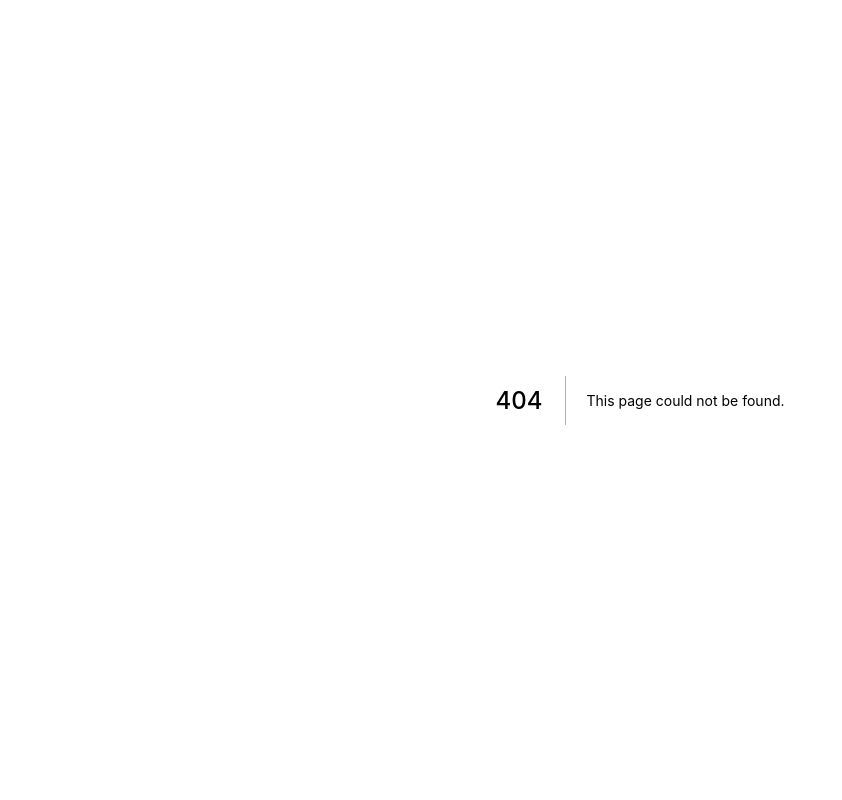
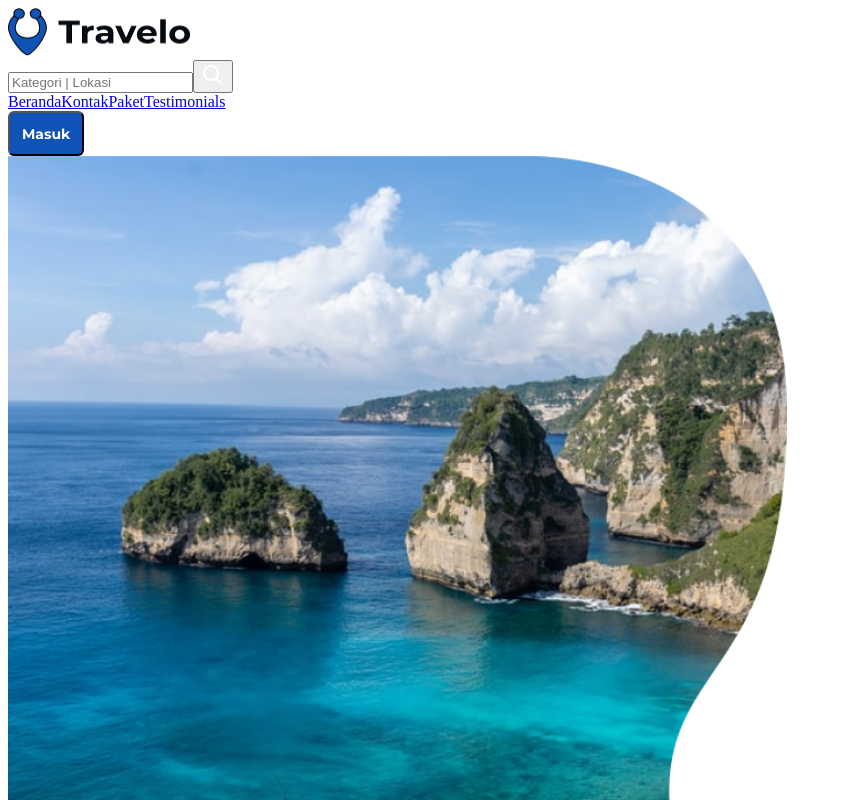
Before and after one commit to ahmadsanny2/travelo, a Next.js app: page /login in a window 1280 px wide. Before the commit this address had no page. Shown: the top 800 px of the page, without its empty margins (0-842 px from the left). Built offline with nearby package versions, Linux system fonts and the light colour scheme.

Commit message:
Create LoginPage

```diff
--- /dev/null
+++ b/pages/login/index.tsx
@@ -0,0 +1,5 @@
+import Login from "containers/Login"
+
+export default function loginPage() {
+    return <Login />
+}
--- a/src/components/Layout/Footer/index.tsx
+++ b/src/components/Layout/Footer/index.tsx
@@ -53,7 +53,7 @@ const Footer = () => {
                             ]}
                         />
 
-                         <FooterInfo
+                        <FooterInfo
                             title="Info"
                             content={[
                                 'Bandung Barat, Jawa Barat, Indonesia',
--- a/src/components/Layout/index.tsx
+++ b/src/components/Layout/index.tsx
@@ -6,12 +6,12 @@ type Props = {
     children: ReactNode
 }
 
-const Layout = ({ children }: Props) => {
+const Layout = ({ children, noFooter=false }: Props) => {
     return (
         <>
             <Header />
             {children}
-            <Footer />
+            {noFooter ? null : <Footer />}
         </>
     )
 }
--- /dev/null
+++ b/src/containers/Login/Login.module.css
@@ -0,0 +1,9 @@
+.section {
+    @apply h-screen;
+    padding-top: 85px;
+    position: relative;
+    background-image: url('/assets/login/login-bg.png');
+    background-position: left top;
+    background-repeat: no-repeat;
+    background-size: contain;
+}
--- /dev/null
+++ b/src/containers/Login/index.tsx
@@ -0,0 +1,14 @@
+import Layout from "components/Layout"
+import styles from "./Login.module.css"
+
+const Login = () => {
+    return (
+        <Layout noFooter>
+            <section className={styles.section}>
+
+            </section>
+        </Layout>
+    )
+}
+
+export default Login
```
Also changed, not shown: public/assets/login/login-bg.png (added).
